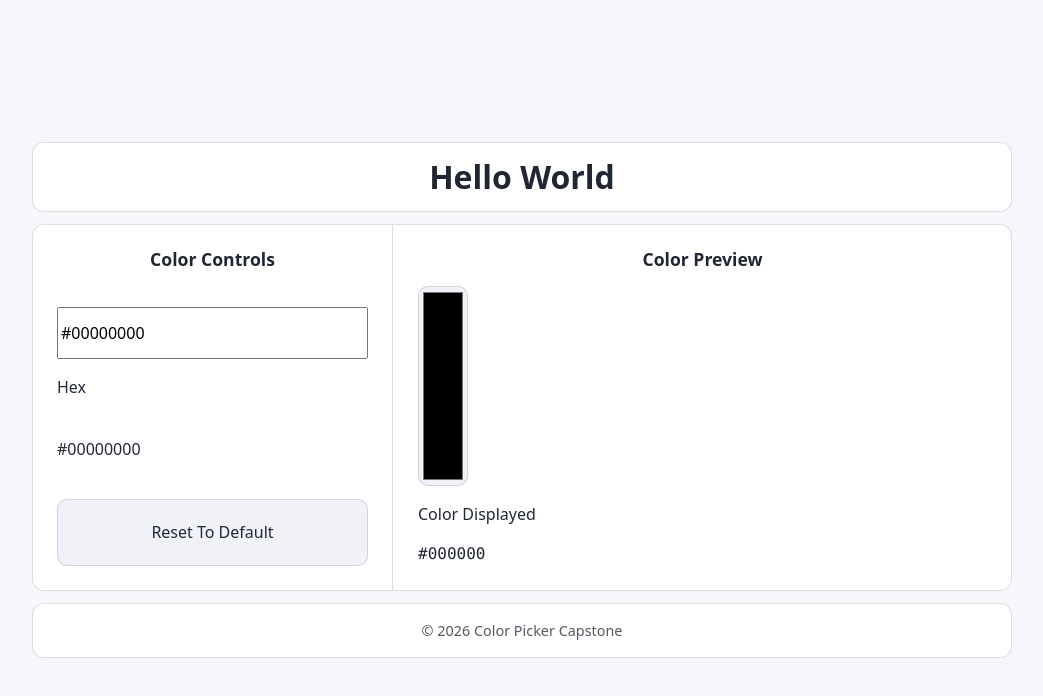
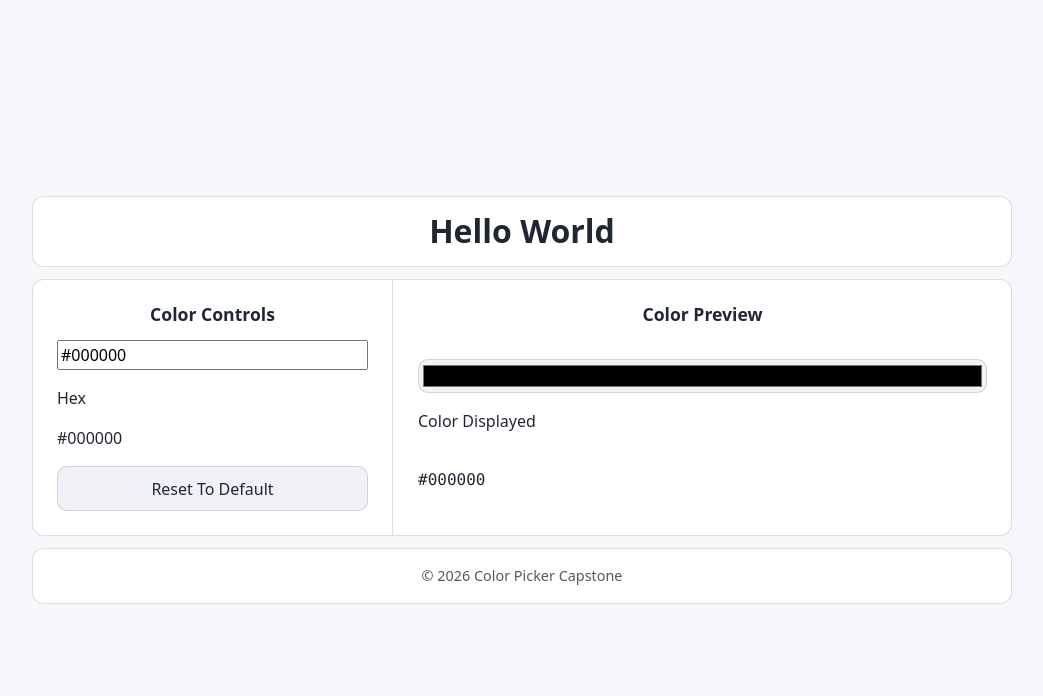
Before and after one commit to tpersaud/teaching-myself-react-monorepo, a React (Vite) app in the folder projects/m01/color-picker-capstone/: page / in a window 1280 px wide. Shown: the top 696 px of the page, without its empty margins (118-1161 px from the left). Built offline with nearby package versions, Linux system fonts and the light colour scheme.

Commit message:
Polish: label wiring + default hex + layout

```diff
--- a/projects/m01/color-picker-capstone/src/App.tsx
+++ b/projects/m01/color-picker-capstone/src/App.tsx
@@ -5,7 +5,7 @@ import ColorPreview from './components/ColorPreview'
 
 function App() {
   const year = new Date().getFullYear();
-  const defaultHex = "#00000000" as string;
+  const defaultHex = "#000000" as string;
 
   const [hex, setHex] = useState(defaultHex);
 
--- a/projects/m01/color-picker-capstone/src/components/ColorControls.css
+++ b/projects/m01/color-picker-capstone/src/components/ColorControls.css
@@ -1,4 +1,3 @@
-
 .color-controls {
   display: grid;
   gap: var(--space-3);
--- a/projects/m01/color-picker-capstone/src/components/ColorControls.tsx
+++ b/projects/m01/color-picker-capstone/src/components/ColorControls.tsx
@@ -5,7 +5,7 @@ function ColorControls(props: { hex: string, defaultHex: string, onHexChange: (n
   return (
     <section className="color-controls">
       <h2 className="color-controls-title">Color Controls</h2>
-      <input type="text" value={props.hex} onChange={(e) => props.onHexChange(e.target.value)} />
+      <input id="color-controls-hex" type="text" value={props.hex} onChange={(e) => props.onHexChange(e.target.value)} />
       <label htmlFor="color-controls-hex" className="color-controls-label">Hex</label>
       <div className="color-controls-meta">
         <div className="color-controls-hex">{props.hex}</div>
--- a/projects/m01/color-picker-capstone/src/components/ColorPreview.css
+++ b/projects/m01/color-picker-capstone/src/components/ColorPreview.css
@@ -1,4 +1,3 @@
-
 .color-preview {
   display: grid;
   gap: var(--space-3);
@@ -7,10 +6,12 @@
 
 .color-preview-title {
   font-size: 1.1rem;
+  height: 10%;
 }
 
 .color-preview-swatch {
-  height: 200px;
+  height: 100%;
+  width: 100%;
   border-radius: calc(var(--radius) - 2px);
   border: 1px solid var(--border);
   background: var(--surface-2);
```
